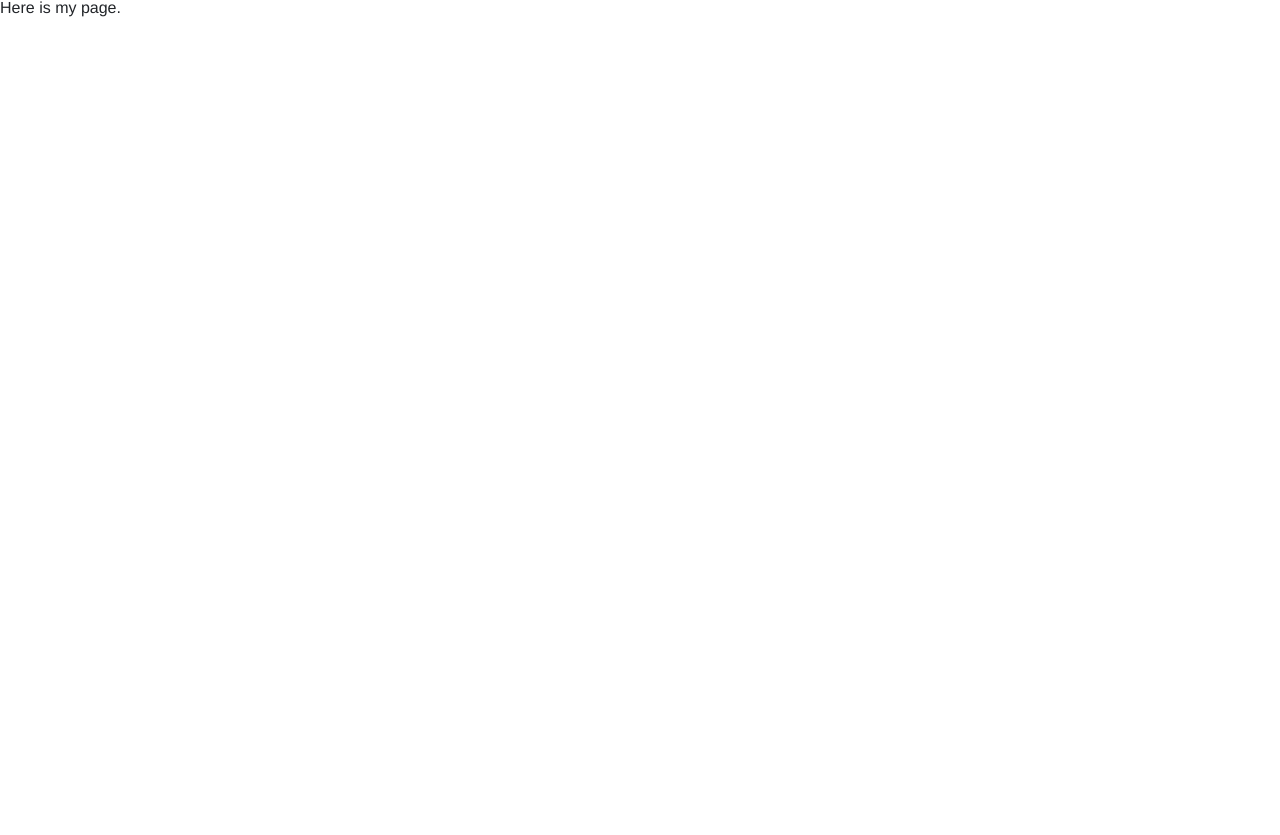
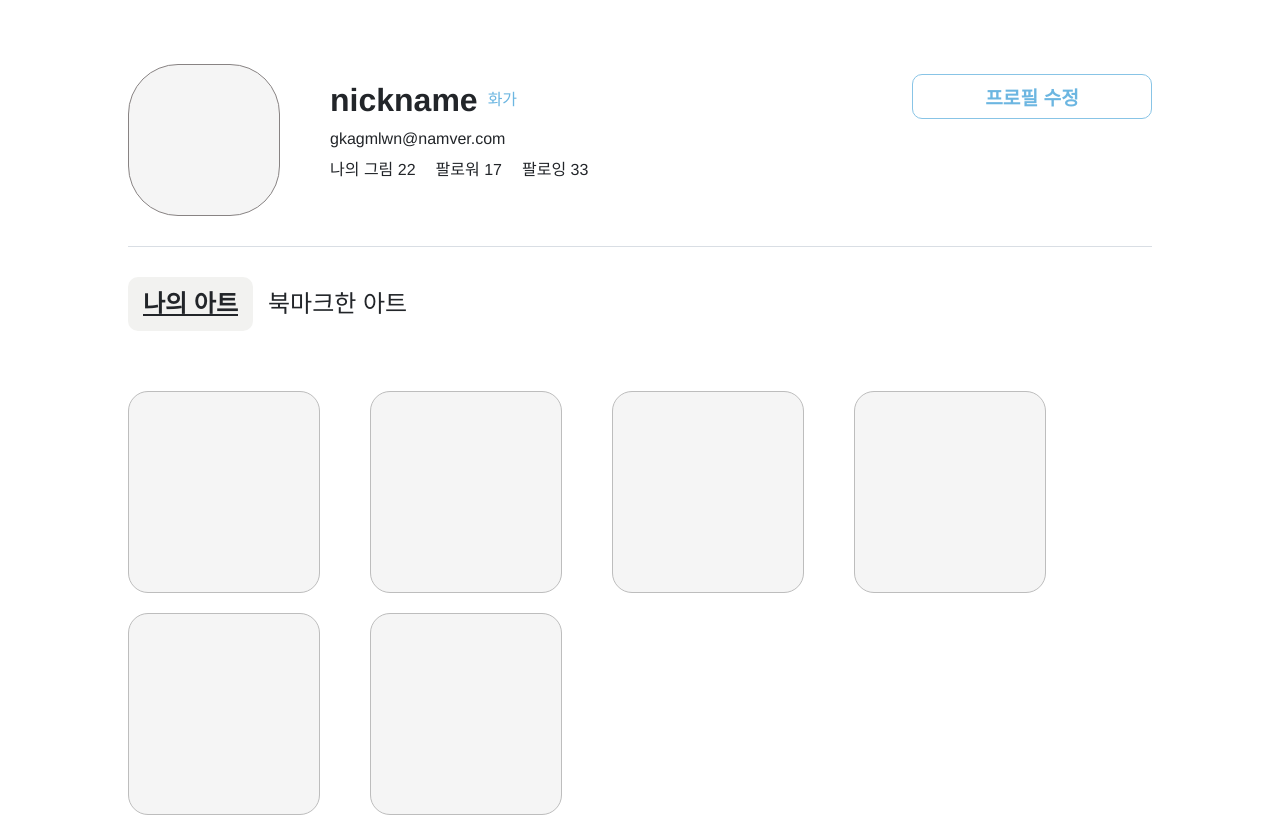
Before and after one commit to thstmddns/ArtHorizon, a React (Create React App) app in the folder frontend/: page /mypage in a window 1280 px wide. Before the commit the page ends 800 px from the top, so only its background shows below. Built offline with nearby package versions, Linux system fonts and the light colour scheme.

Commit message:
feat-fe/mypage: 마이페이지 초안

```diff
--- a/frontend/src/pages/mypage/MyPage.jsx
+++ b/frontend/src/pages/mypage/MyPage.jsx
@@ -1,7 +1,33 @@
 import React from "react";
+import styled from "styled-components";
+
+import Info from "./components/Info";
+import Arts from "./components/Arts";
 
 const Mypage = () => {
-  return <div>Here is my page.</div>;
+  return (
+    <Container>
+      <Wrapper>
+        <Info />
+        <Arts />
+      </Wrapper>
+    </Container>
+  );
 };
 
 export default Mypage;
+
+const Container = styled.div`
+  width: 100%;
+  height: 100%;
+  // background-color: tomato;
+`;
+
+const Wrapper = styled.div`
+  display: flex;
+  flex-direction: column;
+  margin-top: 5%;
+  margin-left: 10%;
+  margin-right: 10%;
+  // background-color: wheat;
+`;
--- /dev/null
+++ b/frontend/src/pages/mypage/components/ArtList.jsx
@@ -0,0 +1,49 @@
+import React from "react";
+import styled from "styled-components";
+
+import ArtListItem from "./ArtListItem";
+
+const ArtList = () => {
+  const DUMMY_ARTS = [
+    {
+      title: "title1",
+      content: "content1",
+    },
+    {
+      title: "title2",
+      content: "content2",
+    },
+    {
+      title: "title3",
+      content: "content3",
+    },
+    {
+      title: "title4",
+      content: "content4",
+    },
+    {
+      title: "title5",
+      content: "content5",
+    },
+    {
+      title: "title6",
+      content: "content6",
+    },
+  ];
+  return (
+    <Wrapper>
+      {DUMMY_ARTS.map((art) => (
+        <ArtListItem />
+      ))}
+    </Wrapper>
+  );
+};
+
+export default ArtList;
+
+const Wrapper = styled.ul`
+  display: flex;
+  flex-flow: wrap;
+  // width: 100%;
+  // height: 100%;
+`;
--- /dev/null
+++ b/frontend/src/pages/mypage/components/ArtListItem.jsx
@@ -0,0 +1,18 @@
+import React from "react";
+import styled from "styled-components";
+
+const ArtListItem = (props) => {
+  return <Wrapper></Wrapper>;
+};
+
+export default ArtListItem;
+
+const Wrapper = styled.div`
+  width: 190px;
+  height: 200px;
+  border-radius: 20px;
+  border: 1px solid #bdbdbd;
+  margin-right: 50px;
+  background-color: #f5f5f5;
+  margin-bottom: 20px;
+`;
--- /dev/null
+++ b/frontend/src/pages/mypage/components/Arts.jsx
@@ -0,0 +1,68 @@
+import React, { useState } from "react";
+import styled from "styled-components";
+
+import ArtList from "./ArtList";
+
+const Arts = () => {
+  const [selectedTab, setSelectedTab] = useState("나의 아트");
+
+  switch (selectedTab) {
+    case "나의 아트":
+      console.log(selectedTab);
+      break;
+
+    case "북마크한 아트":
+      console.log(selectedTab);
+      break;
+    default:
+      break;
+  }
+  return (
+    <Wrapper>
+      <Tabs>
+        <Tab
+          isSelected={"나의 아트" === selectedTab}
+          onClick={() => setSelectedTab("나의 아트")}
+        >
+          나의 아트
+        </Tab>
+        <Tab
+          isSelected={"북마크한 아트" === selectedTab}
+          onClick={() => setSelectedTab("북마크한 아트")}
+        >
+          북마크한 아트
+        </Tab>
+      </Tabs>
+      <ArtList />
+    </Wrapper>
+  );
+};
+
+export default Arts;
+
+const Wrapper = styled.div`
+  display: flex;
+  flex-direction: column;
+  width: 100%;
+  height: 100%;
+  // background-color: tomato;
+`;
+
+const Tabs = styled.div`
+  display: flex;
+  margin-bottom: 30px;
+`;
+
+const Tab = styled.div`
+  font-size: 1.5rem;
+  font-weight: ${(props) => (props.isSelected ? "bold" : "normal")};
+  text-decoration: ${(props) => (props.isSelected ? "underline" : "none")};
+  background-color: ${(props) => (props.isSelected ? "#f2f2f0" : "ffffff")};
+  cursor: pointer;
+  border-radius: 10px;
+  padding: 15px;
+  margin-bottom: 30px;
+  &:hover {
+    text-decoration: underline;
+  }
+`;
--- /dev/null
+++ b/frontend/src/pages/mypage/components/Info.jsx
@@ -0,0 +1,116 @@
+import React from "react";
+import styled from "styled-components";
+
+const Info = () => {
+  return (
+    <Wrapper>
+      <ImageBox>{/* <img /> */}</ImageBox>
+
+      <ContentBox>
+        <Row>
+          <Nickname>nickname</Nickname>
+          <Classification>화가</Classification>
+        </Row>
+        <Row>
+          <Email>gkagmlwn@namver.com</Email>
+        </Row>
+        <Row>
+          <Col>나의 그림 22</Col>
+          <Col>팔로워 17</Col>
+          <Col>팔로잉 33</Col>
+        </Row>
+      </ContentBox>
+
+      <Button>프로필 수정</Button>
+    </Wrapper>
+  );
+};
+
+export default Info;
+
+const Wrapper = styled.div`
+  display: flex;
+  width: 100%;
+  height: 100%;
+  padding-bottom: 30px;
+  margin-bottom: 30px;
+  border-bottom: 1px solid #d9dee4;
+`;
+
+const ImageBox = styled.div`
+  width: 150px;
+  height: 150px;
+  border-radius: 50px;
+  border: 1px solid #888383;
+  margin-right: 50px;
+  background-color: #f5f5f5;
+`;
+
+const ContentBox = styled.div`
+  display: flex;
+  flex-direction: column;
+  // background-color: wheat;
+`;
+
+const Row = styled.div`
+  display: flex;
+  align-items: center;
+  margin-bottom: 15px;
+`;
+
+const Nickname = styled.h1`
+  font-size: 2rem;
+  font-weight: bold;
+  margin-top: 20px;
+  margin-right: 10px;
+`;
+
+const Classification = styled.div`
+  color: #6cb6e1;
+  margin-top: 20px;
+`;
+
+const Email = styled.div``;
+
+const Col = styled.div`
+  margin-right: 20px;
+`;
+
+// const Button = styled.button`
+//   cursor: pointer;
+//   background-color: #88c4e6;
+//   border: 1px solid #6cb6e1;
+//   border-radius: 10px;
+//   color: #ffffff;
+//   width: 15rem;
+//   height: 45px;
+//   font-size: 1.2rem;
+//   font-weight: bold;
+//   margin-top: 10px;
+//   margin-bottom: 30px;
+//   &:hover {
+//     background-color: #6cb6e1;
+//     border: 1px solid #88c4e6;
+//   }
+//   margin-left: auto;
+// `;
+
+const Button = styled.button`
+  cursor: pointer;
+  background-color: #ffffff;
+  border: 1px solid #88c4e6;
+  border-radius: 10px;
+  color: #6cb6e1;
+  width: 15rem;
+  height: 45px;
+  font-size: 1.2rem;
+  font-weight: bold;
+  margin-top: 10px;
+  margin-bottom: 30px;
+  &:hover {
+    background-color: #88c4e6;
+    border: 1px solid #6cb6e1;
+    color: #ffffff;
+  }
+  margin-left: auto;
+`;
```
